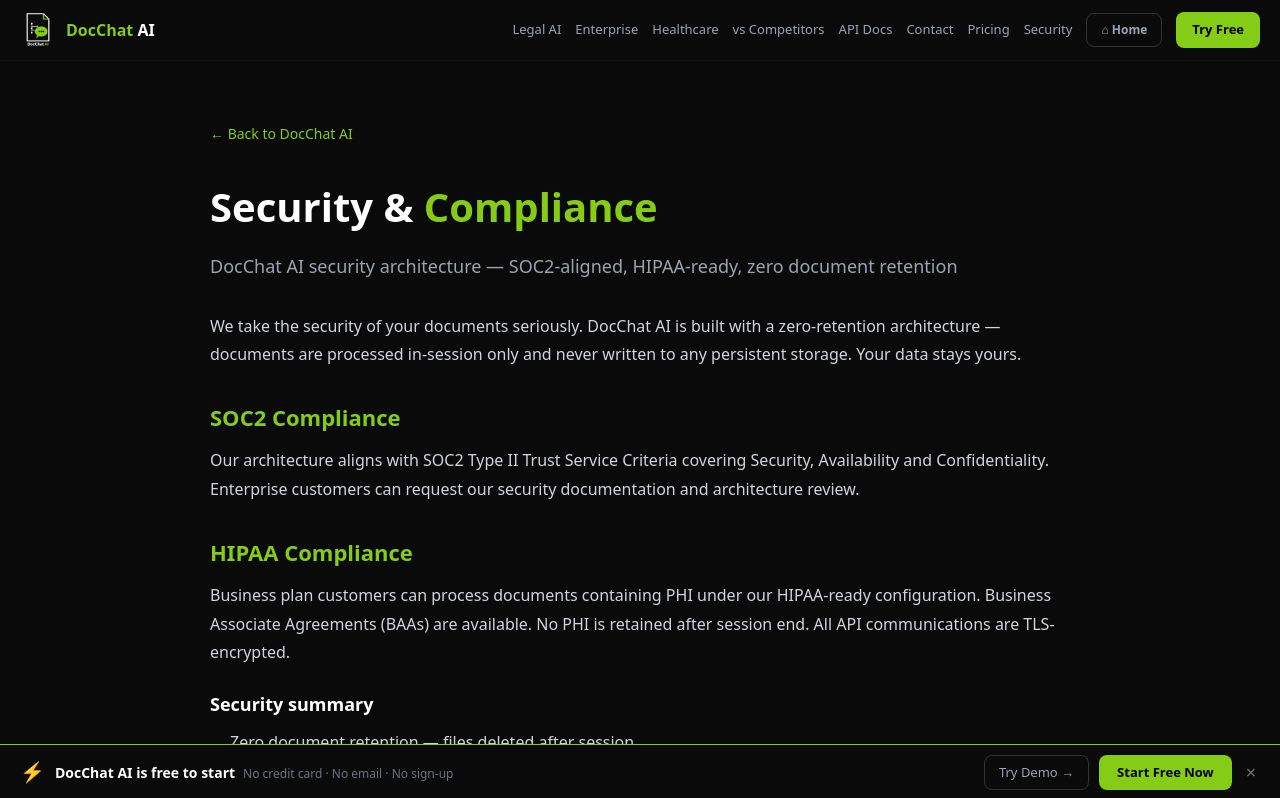
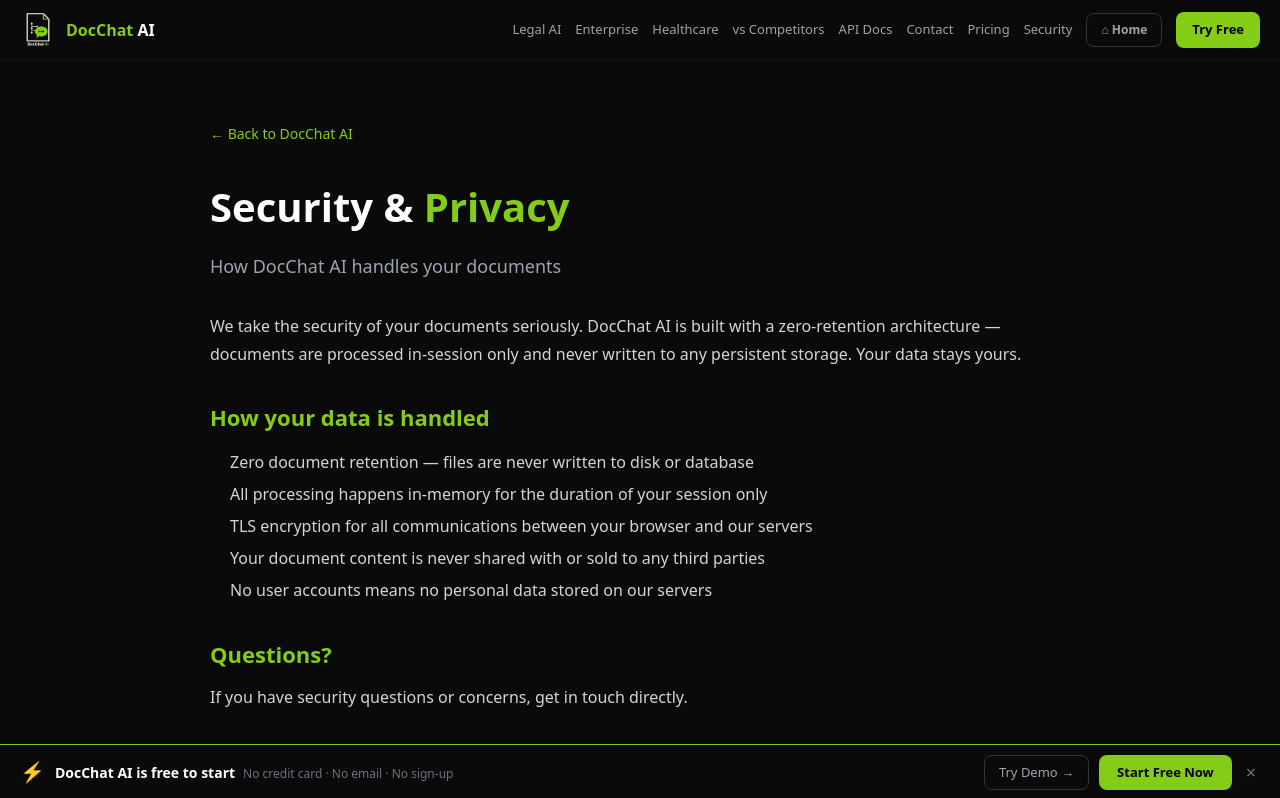
Before and after one commit to justin280/docchat-saas, a Next.js app: page /compliance in a window 1280 px wide. Shown: the top 798 px of the page. Built offline with nearby package versions, Linux system fonts and the light colour scheme.

Commit message:
Remove SOC2/HIPAA compliance claims from compliance page

```diff
--- a/app/(pages)/compliance/page.js
+++ b/app/(pages)/compliance/page.js
@@ -1,6 +1,8 @@
 import NavBar from '@/app/components/NavBar';
 import StickyBar from '@/app/components/StickyBar';
-export const metadata = { title: 'SOC2, HIPAA and Security Compliance | DocChat AI', description: 'DocChat AI security and compliance information. SOC2-aligned, HIPAA-ready, zero data retention, encrypted communications.',
+export const metadata = {
+    title: 'Security & Privacy | DocChat AI',
+    description: 'DocChat AI processes documents in-session only. Zero retention, TLS encryption, no third-party data sharing.',
     alternates: { canonical: '/compliance' }
 };
 export default function Page() {
@@ -9,24 +11,20 @@
       <NavBar activePath="/compliance" />
         <main style={{minHeight:'100vh',backgroundColor:'#0a0a0a',color:'#fff',fontFamily:'system-ui,sans-serif',padding:'60px 20px',maxWidth:'900px',margin:'0 auto'}}>
         <a href="/" style={{color:'#84cc16',textDecoration:'none',fontSize:'14px'}}>&#8592; Back to DocChat AI</a>
-      <h1 style={{fontSize:'clamp(24px,4vw,40px)',fontWeight:'700',margin:'32px 0 16px'}}>Security & <span style={{color:'#84cc16'}}>Compliance</span></h1>
-      <h2 style={{fontSize:'18px',color:'#9ca3af',fontWeight:'400',marginBottom:'32px'}}>DocChat AI security architecture — SOC2-aligned, HIPAA-ready, zero document retention</h2>
+        <h1 style={{fontSize:'clamp(24px,4vw,40px)',fontWeight:'700',margin:'32px 0 16px'}}>Security & <span style={{color:'#84cc16'}}>Privacy</span></h1>
+          <h2 style={{fontSize:'18px',color:'#9ca3af',fontWeight:'400',marginBottom:'32px'}}>How DocChat AI handles your documents</h2>
         <p style={{color:'#d1d5db',lineHeight:'1.8',marginBottom:'20px'}}>We take the security of your documents seriously. DocChat AI is built with a zero-retention architecture — documents are processed in-session only and never written to any persistent storage. Your data stays yours.</p>
-      <h2 style={{fontSize:'22px',fontWeight:'700',margin:'32px 0 12px',color:'#84cc16'}}>SOC2 Compliance</h2>
-      <p style={{color:'#d1d5db',lineHeight:'1.8',marginBottom:'20px'}}>Our architecture aligns with SOC2 Type II Trust Service Criteria covering Security, Availability and Confidentiality. Enterprise customers can request our security documentation and architecture review.</p>
-      <h2 style={{fontSize:'22px',fontWeight:'700',margin:'32px 0 12px',color:'#84cc16'}}>HIPAA Compliance</h2>
-      <p style={{color:'#d1d5db',lineHeight:'1.8',marginBottom:'20px'}}>Business plan customers can process documents containing PHI under our HIPAA-ready configuration. Business Associate Agreements (BAAs) are available. No PHI is retained after session end. All API communications are TLS-encrypted.</p>
-      <h3 style={{fontSize:'18px',fontWeight:'700',margin:'24px 0 8px'}}>Security summary</h3>
+        <h2 style={{fontSize:'22px',fontWeight:'700',margin:'32px 0 12px',color:'#84cc16'}}>How your data is handled</h2>
         <ul style={{color:'#d1d5db',lineHeight:'2',paddingLeft:'20px'}}>
-        <li>Zero document retention — files deleted after session</li>
-        <li>TLS encryption for all API communications</li>
-        <li>SOC2-aligned security controls</li>
-        <li>HIPAA-ready (Business plan)</li>
-        <li>BAAs available for healthcare organisations</li>
-        <li>SSO via Google and Microsoft (Business plan)</li>
-        <li>No third-party data sharing</li>
+          <li>Zero document retention — files are never written to disk or database</li>
+          <li>All processing happens in-memory for the duration of your session only</li>
+          <li>TLS encryption for all communications between your browser and our servers</li>
+          <li>Your document content is never shared with or sold to any third parties</li>
+          <li>No user accounts means no personal data stored on our servers</li>
   </ul>
-      <a href="mailto:support.docchatai@proton.me" style={{display:'inline-block',backgroundColor:'#84cc16',color:'#000',padding:'14px 28px',borderRadius:'8px',fontWeight:'700',textDecoration:'none',marginTop:'24px'}}>Request Security Documentation</a>
+        <h2 style={{fontSize:'22px',fontWeight:'700',margin:'32px 0 12px',color:'#84cc16'}}>Questions?</h2>
+        <p style={{color:'#d1d5db',lineHeight:'1.8',marginBottom:'20px'}}>If you have security questions or concerns, get in touch directly.</p>
+        <a href="mailto:support.docchatai@proton.me" style={{display:'inline-block',backgroundColor:'#84cc16',color:'#000',padding:'14px 28px',borderRadius:'8px',fontWeight:'700',textDecoration:'none',marginTop:'24px'}}>Contact Us</a>
   </main>
       <StickyBar />
   </div>
```
Lines whose indentation alone changed are shown as unchanged.
